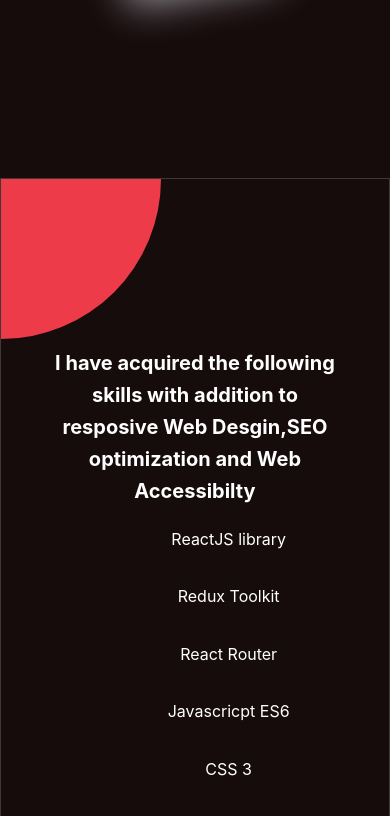
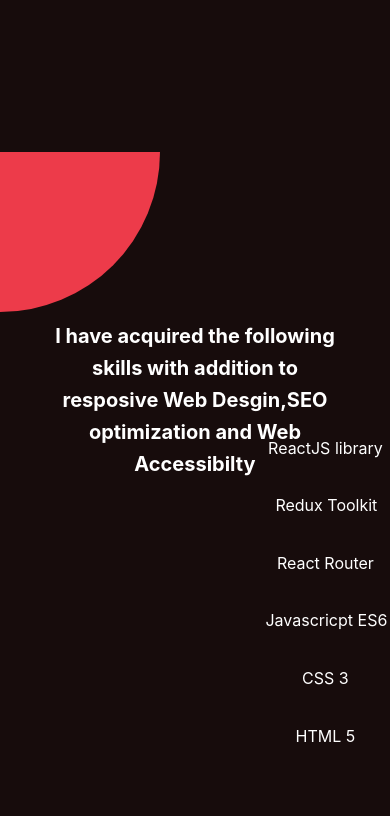
Before and after one commit to Mkhaleddd/My-Portfolio, a React (Vite) app: page / in a window 390 px wide. Shown: the part 1860-2676 px from the top of the page. Built offline with nearby package versions, Linux system fonts and the light colour scheme.

Commit message:
style-issue

```diff
--- a/src/App.css
+++ b/src/App.css
@@ -78,19 +78,9 @@ ul {
   margin-top: 4.5em;
   padding:1em;
 }
-main{
-   height: 100%;
-    background-attachment: fixed;
-    background-position: center;
-    background-repeat: no-repeat;
-    background-size: cover;
-}
-
 
 main section{
-  margin-top: 8em;
   margin-bottom: 12em;
-  height: 85vh;
 }
 :hover:not(h1,h2){
   color:white;
@@ -358,13 +348,11 @@ transform: rotate(-10deg);
 
 /* ///////////////                     SKILLS                    /////////////////////*/
 .carousel-pr {
-  width: 80%;
-  top: 4rem;
   position: relative;
   white-space: nowrap;
   display: flex;
   justify-content: space-evenly;
-  animation: scroll-horizontal 16s linear infinite;
+  animation: scroll-horizontal 20s linear infinite;
 }
 @-webkit-keyframes scroll-horizontal {
   0% {
@@ -399,13 +387,12 @@ section.skills{
 	position: relative;
   overflow-y: hidden;
 	overflow-x: hidden;
-  border: 1px solid rgba( 255, 255, 255, 0.18 );
 }
 section .skills ::-webkit-scrollbar{
   width: 0;
 }
 .skills h3{
-  width: 50ch;
+  width: 65ch;
   margin-left: auto;
   margin-right: auto;
 }
@@ -1033,7 +1020,6 @@ margin-bottom: 16rem;
 }
 .skills{
   border-radius: 0;
-  border-color: transparent;
 }
 .skills::after{
   display: none;
--- a/src/Components/Projects.jsx
+++ b/src/Components/Projects.jsx
@@ -8,8 +8,8 @@ const Projects = () => {
         <h3 title='projects'>
             Some of my recent projects
         </h3>
-        <div class="row1-container">
-      <div class="card ">
+        <div className="row1-container">
+      <div className="card ">
       <h4>Blop CRUD App</h4><img src="https://assets.codepen.io/2301174/icon-supervisor.svg" alt=""/>
       <p>a performance-efficent app ustilisng State shape normalisation by Redux to add,delete and edit your posts</p>
       <div className="flex">
@@ -19,7 +19,7 @@ const Projects = () => {
 
     </div>
 
-    <div class="card">
+    <div className="card">
       <h4>Tenzies Game</h4>
       <img src="https://assets.codepen.io/2301174/icon-team-builder.svg" alt=""/>
       <p>Roll the dice to see if you are going to win</p>
@@ -30,7 +30,7 @@ const Projects = () => {
 
     </div>
 
-    <div class="card ">
+    <div className="card ">
     <h4>Notes App</h4>
     <img src="https://assets.codepen.io/2301174/icon-team-builder.svg" alt=""/>
       <p>Note editor app to save your notes and style them however you like</p>
@@ -41,8 +41,8 @@ const Projects = () => {
 
     </div>
   </div>
-  <div class="row2-container">
-    <div class="card ">
+  <div className="row2-container">
+    <div className="card ">
       <h4>Vans App</h4>
       <img src="https://assets.codepen.io/2301174/icon-karma.svg" alt="vans-website"/>
       <p>A renting app  implemented with React Router for smooth navigation and optimisied user exerperince </p>
```
